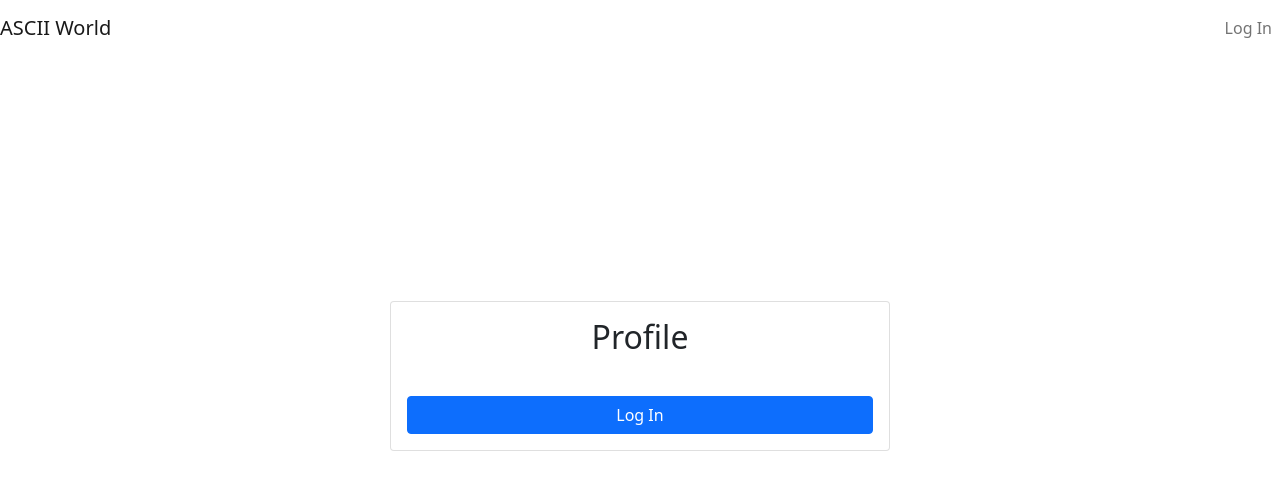
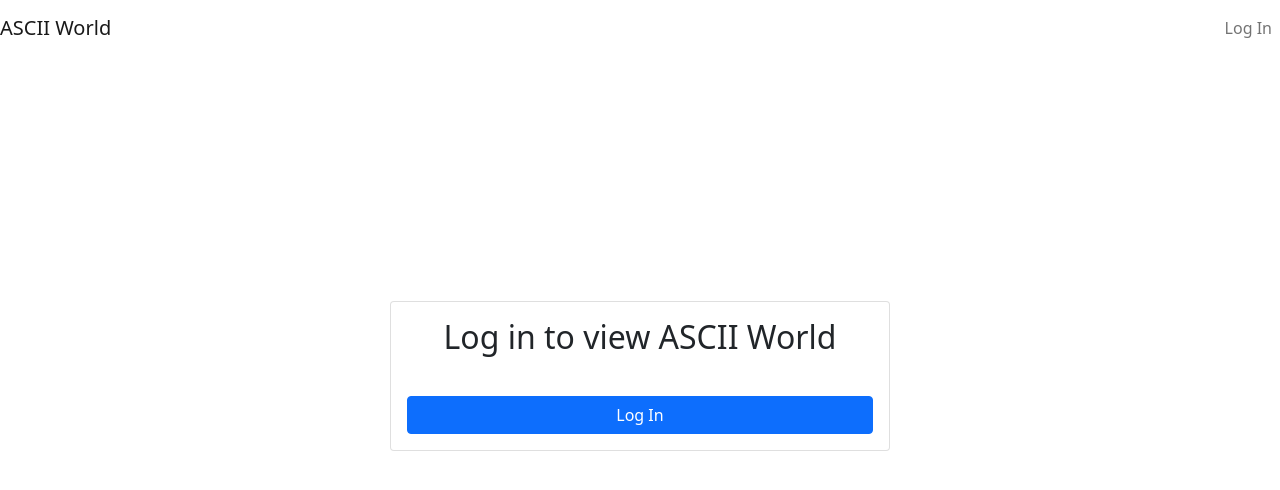
Before and after one commit to mud2009/ascii-world, a React (Create React App) app: page / in a window 1280 px wide. Shown: the top 490 px of the page. Built offline with nearby package versions, Linux system fonts and the light colour scheme; no server answers.

Commit message:
change log in message

```diff
--- a/src/components/FeedControl.js
+++ b/src/components/FeedControl.js
@@ -17,12 +17,11 @@ export default function FeedControl() {
       <>
         <Card>
           <Card.Body>
-            <h2 className="text-center mb-4">Profile</h2>
+            <h2 className="text-center mb-4">Log in to view ASCII World</h2>
             <Link className='btn btn-primary w-100 mt-3' to="/login">Log In</Link>
           </Card.Body>
         </Card>
       </>
-
     )
 
   } else {
```
